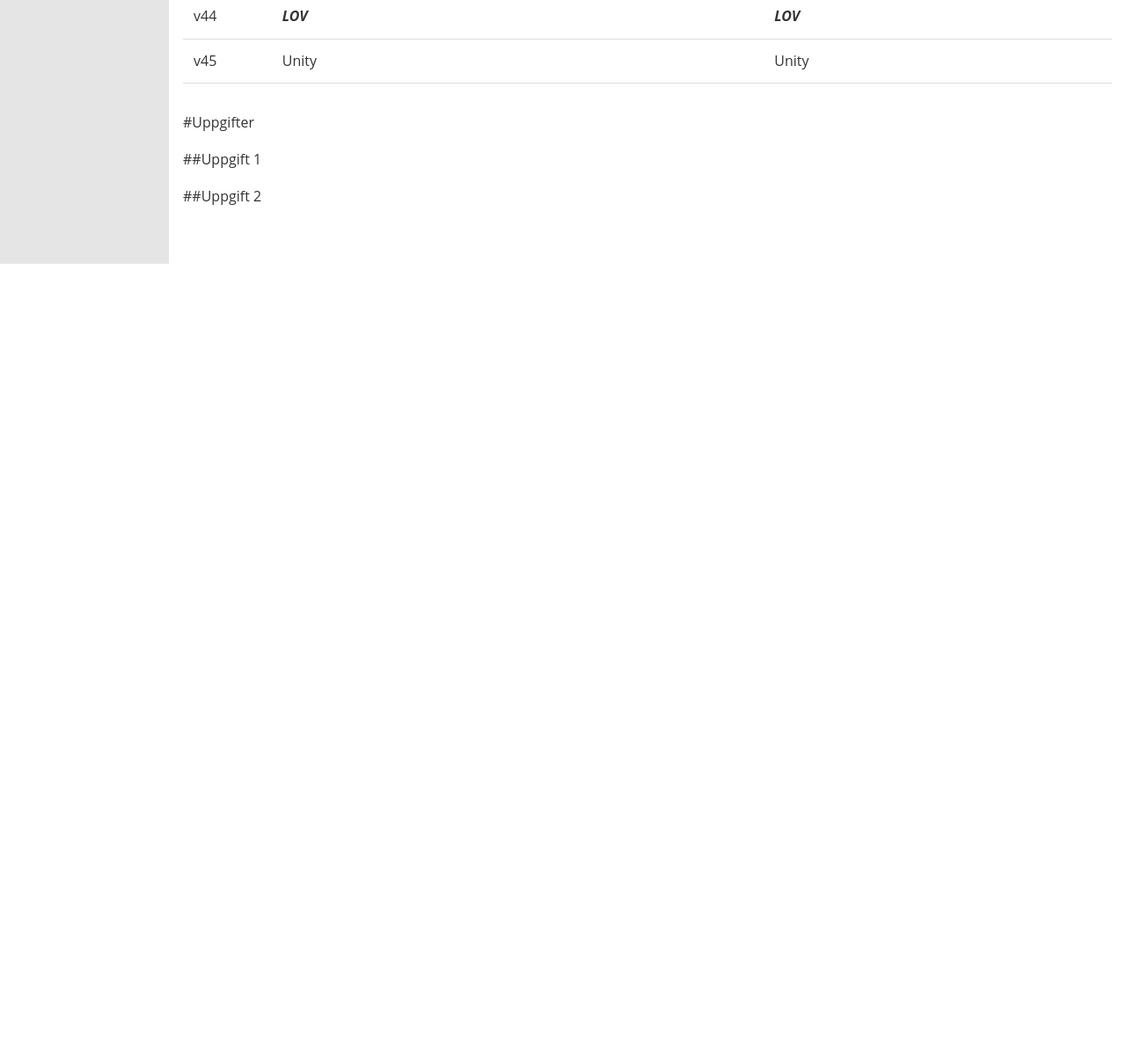
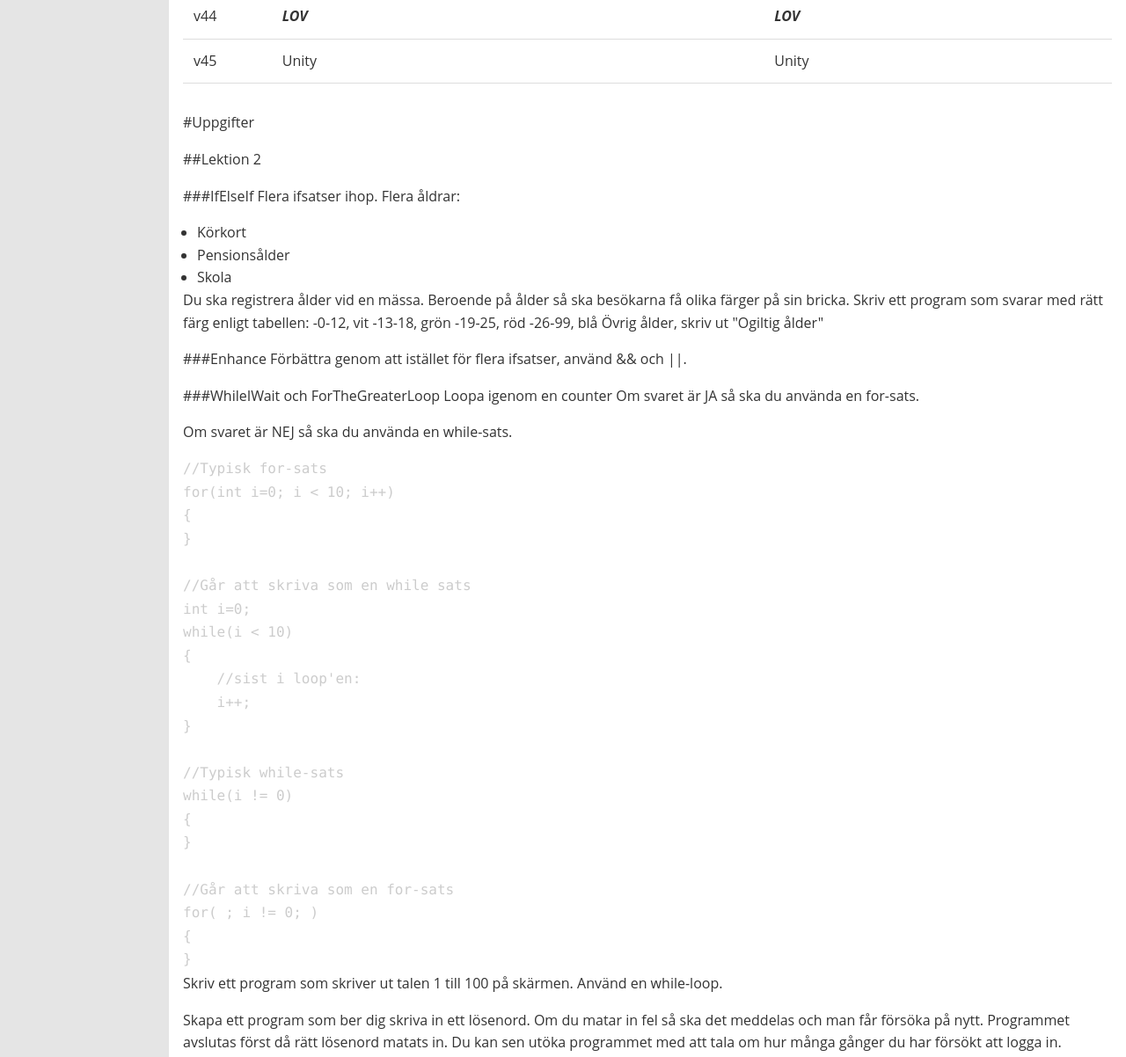
Before and after one commit to FractalThought/GuteTeknik2, a Gatsby site: page /prog1/planering in a window 1280 px wide. Shown: the part 1009-2211 px from the top of the page at 88% size. Before the commit the page ends 1309 px from the top, so only its background shows below. Built offline with nearby package versions, Linux system fonts and the light colour scheme; Gatsby itself is replaced by a stand-in of ours; some packages are replaced by stand-ins of ours; code samples lack their colours.

Commit message:
prog1 l2

````diff
--- a/src/pages/prog1/planering.md
+++ b/src/pages/prog1/planering.md
@@ -28,6 +28,57 @@ v35-43 och v45-51
 
 #Uppgifter
 
-##Uppgift 1
+##Lektion 2
 
-##Uppgift 2
+###IfElseIf
+Flera ifsatser ihop.
+Flera åldrar:
+
+- Körkort
+- Pensionsålder
+- Skola
+
+Du ska registrera ålder vid en mässa. Beroende på ålder så ska besökarna få olika färger på sin bricka. Skriv ett program som svarar med rätt färg enligt tabellen:
+-0-12, vit
+-13-18, grön
+-19-25, röd
+-26-99, blå
+Övrig ålder, skriv ut "Ogiltig ålder"
+
+###Enhance
+Förbättra genom att istället för flera ifsatser, använd && och ||.
+
+###WhileIWait och ForTheGreaterLoop
+Loopa igenom en counter
+Om svaret är JA så ska du använda en for-sats.
+
+Om svaret är NEJ så ska du använda en while-sats.
+
+```javascript
+//Typisk for-sats
+for(int i=0; i < 10; i++)
+{
+}
+
+//Går att skriva som en while sats
+int i=0;
+while(i < 10)
+{
+    //sist i loop'en:
+    i++;
+}
+
+//Typisk while-sats
+while(i != 0)
+{
+}
+
+//Går att skriva som en for-sats
+for( ; i != 0; )
+{
+}
+```
+
+Skriv ett program som skriver ut talen 1 till 100 på skärmen. Använd en while-loop.
+
+Skapa ett program som ber dig skriva in ett lösenord. Om du matar in fel så ska det meddelas och man får försöka på nytt. Programmet avslutas först då rätt lösenord matats in. Du kan sen utöka programmet med att tala om hur många gånger du har försökt att logga in.
````
